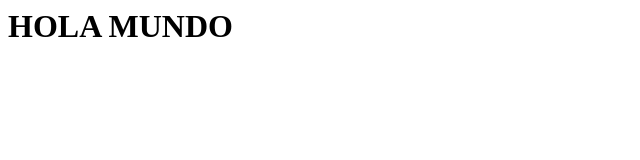
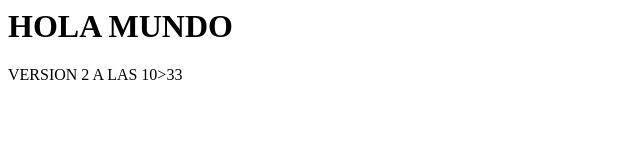
Before and after one commit to germangtz/pagina1, a plain HTML site: page index.html in a window 1280 px wide. Shown: the whole page, without its empty margins (0-640 px from the left). Drawn offline with Linux system fonts and the light colour scheme.

Commit message:
Esta es la version 2 de las 10:34

```diff
--- a/index.html
+++ b/index.html
@@ -2,6 +2,7 @@
 
 <body>
 <h1> HOLA MUNDO </H1>
+VERSION 2 A LAS 10>33
 
 </body>
 
```
